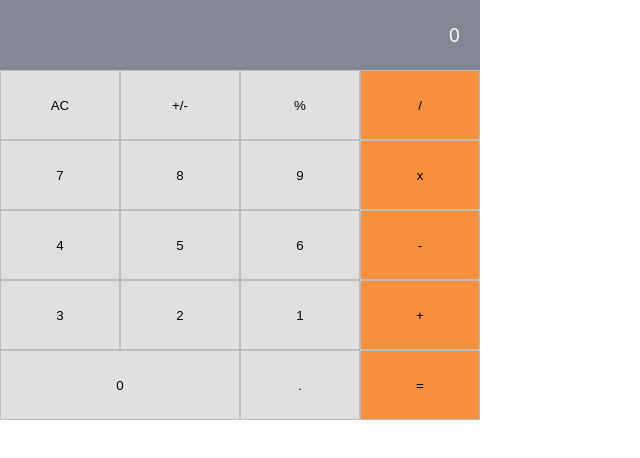
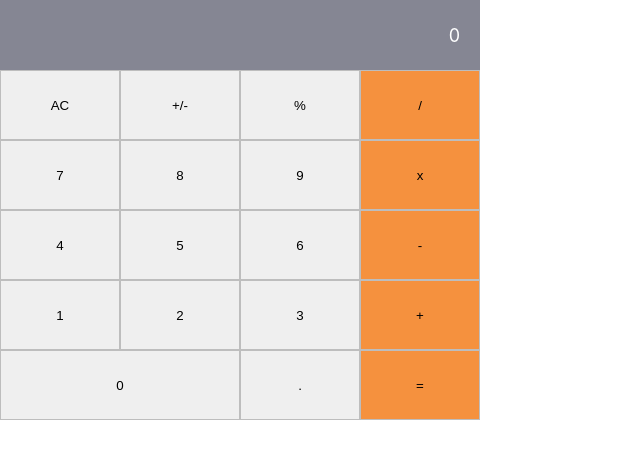
Before and after one commit to hansderly/math-magicians, a React (Create React App) app: page / in a window 1280 px wide. Shown: the top 458 px of the page, without its empty margins (0-640 px from the left). Built offline with nearby package versions, Linux system fonts and the light colour scheme.

Commit message:
made the calculator dynamically

```diff
--- a/src/components/button/Button.js
+++ b/src/components/button/Button.js
@@ -3,19 +3,27 @@ import PropTypes from 'prop-types';
 import styles from './Button.module.css';
 
 const Button = ({
-  children, value, onClick, color = '#e0e0e0', size,
-}) => (
-  <button onClick={onClick} type="button" className={styles.container} value={value} style={{ width: size === 'xl' && '240px', backgroundColor: color }}>
-    {children}
-  </button>
-);
+  children, onClick, color = '#e0e0e0', size,
+}) => {
+  // eslint-disable-next-line no-param-reassign
+  color = children === '=' ? '#F5913E' : color;
+  return (
+    <button onClick={onClick} type="button" className={styles.container} style={{ width: size === 'xl' && '240px', backgroundColor: color }}>
+      {children}
+    </button>
+  );
+};
+
+Button.defaultProps = {
+  color: '#e0e0e0',
+  size: '',
+};
 
 Button.propTypes = {
-  children: PropTypes.string.isRequired,
-  value: PropTypes.string.isRequired,
+  children: PropTypes.oneOfType([PropTypes.string, PropTypes.number]).isRequired,
   onClick: PropTypes.func.isRequired,
-  color: PropTypes.string.isRequired,
-  size: PropTypes.string.isRequired,
+  color: PropTypes.string,
+  size: PropTypes.string,
 };
 
 export default Button;
--- a/src/components/calculator/Caluclator.js
+++ b/src/components/calculator/Caluclator.js
@@ -5,39 +5,51 @@ import ShowBox from '../showbox/ShowBox';
 import styles from './Calculator.module.css';
 
 const Calculator = () => {
-  const handleClick = () => {};
+  const calculator = [
+    {
+      ac: 'AC',
+      plusminus: '+/-',
+      modulo: '%',
+      divide: '/',
+    },
+    {
+      seven: 7,
+      eight: 8,
+      nine: 9,
+      multiply: 'x',
+    },
+    {
+      four: 4,
+      five: 5,
+      six: 6,
+      minus: '-',
+    },
+    {
+      one: 1,
+      two: 2,
+      three: 3,
+      plus: '+',
+    },
+    {
+      zero: 0,
+      dot: '.',
+      equal: '=',
+    },
+  ];
+
+  const handleClick = (e) => {
+    console.log(e.target.innerText);
+  };
   return (
     <>
       <ShowBox>0</ShowBox>
-      <div className={styles.row}>
-        <Button onClick={handleClick}>AC</Button>
-        <Button onClick={handleClick}>+/-</Button>
-        <Button onClick={handleClick}>%</Button>
-        <Button onClick={handleClick} color="#F5913E">/</Button>
-      </div>
-      <div className={styles.row}>
-        <Button onClick={handleClick}>7</Button>
-        <Button onClick={handleClick}>8</Button>
-        <Button onClick={handleClick}>9</Button>
-        <Button onClick={handleClick} color="#F5913E">x</Button>
-      </div>
-      <div className={styles.row}>
-        <Button onClick={handleClick}>4</Button>
-        <Button onClick={handleClick}>5</Button>
-        <Button onClick={handleClick}>6</Button>
-        <Button onClick={handleClick} color="#F5913E">-</Button>
-      </div>
-      <div className={styles.row}>
-        <Button onClick={handleClick}>3</Button>
-        <Button onClick={handleClick}>2</Button>
-        <Button onClick={handleClick}>1</Button>
-        <Button onClick={handleClick} color="#F5913E">+</Button>
-      </div>
-      <div className={styles.row}>
-        <Button onClick={handleClick} size="xl">0</Button>
-        <Button onClick={handleClick}>.</Button>
-        <Button onClick={handleClick} color="#F5913E">=</Button>
-      </div>
+      {calculator.map((row) => (
+        <div key={row} className={styles.row}>
+          {Object.values(row).map((el, i) => (
+            <Button size={el === 0 ? 'xl' : ''} key={el} color={i === 3 ? '#F5913E' : ''} onClick={handleClick}>{el}</Button>
+          ))}
+        </div>
+      ))}
     </>
   );
 };
```
Also changed, not shown: src/logo.svg (deleted).
